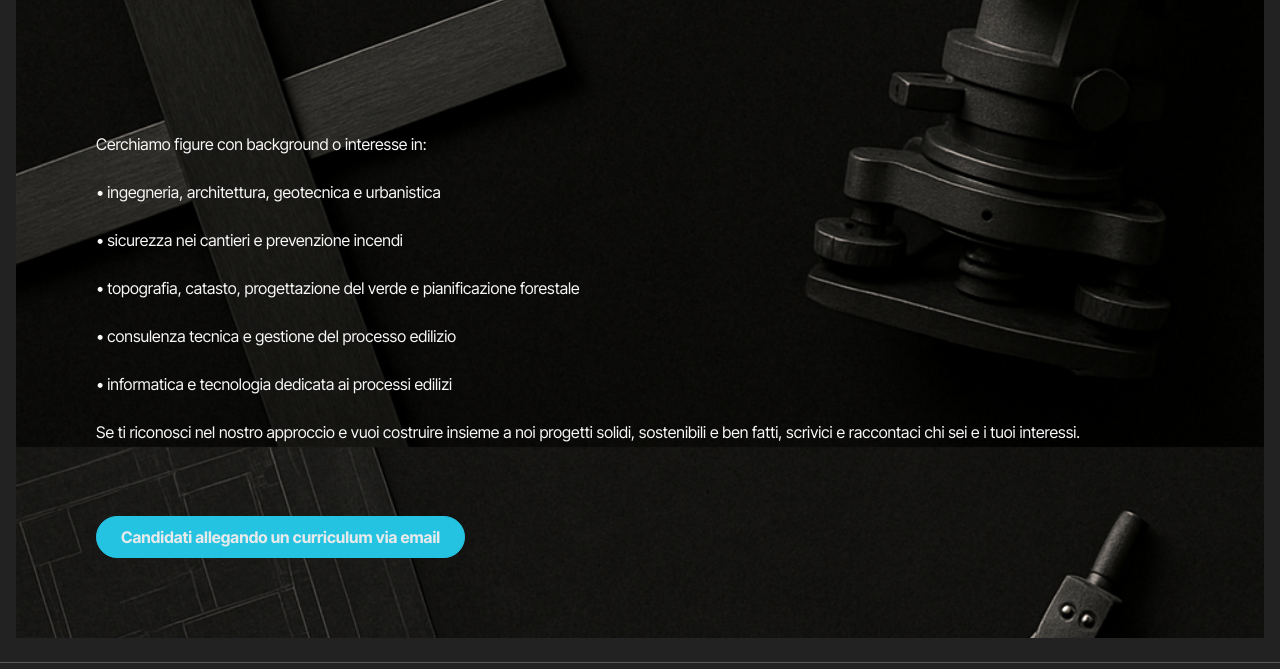
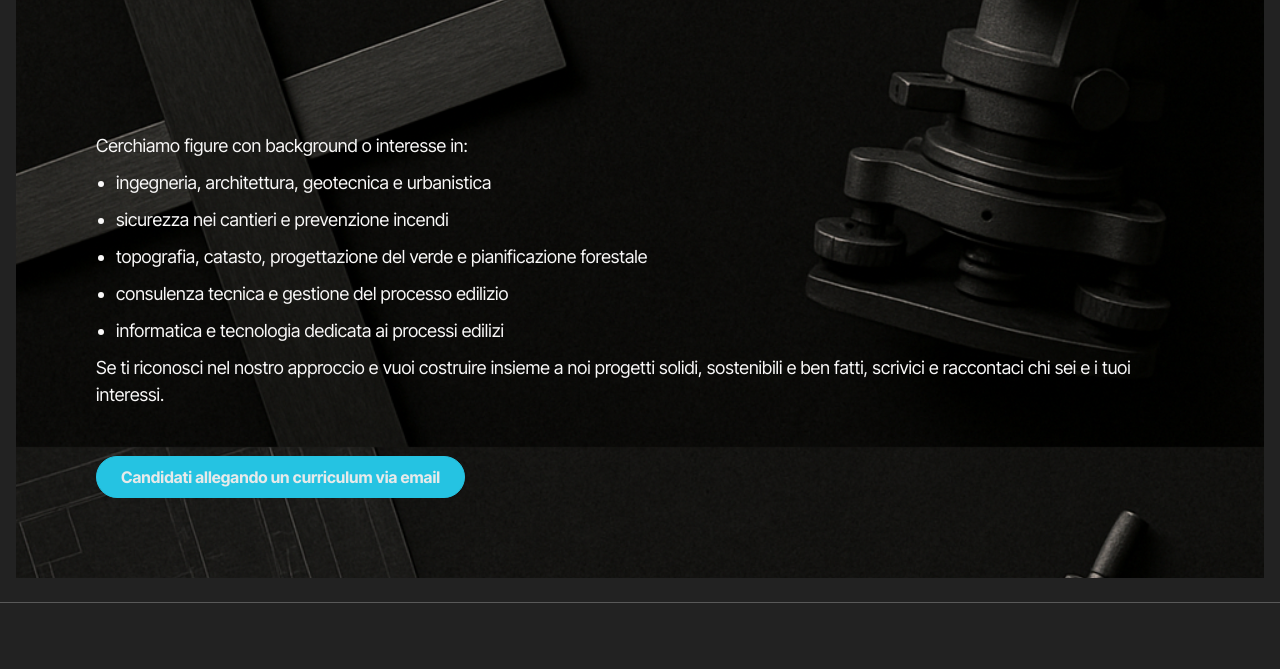
Before and after one commit to michelealberti/StudioSfera, a React app: page index.html in a window 1280 px wide. Shown: the part 4900-5569 px from the top of the page. Built offline with nearby package versions, Linux system fonts and the light colour scheme; a web font is replaced by a local one.

Commit message:
Ssitemato elenco puntato

```diff
--- a/index.html
+++ b/index.html
@@ -1223,50 +1223,25 @@
                         <div class="features1-layout251 thq-section-padding">
                             <div class="features1-max-width thq-section-max-width">
                                 <div class="thq-flex-row features1-section-title">
-                                    <span class="thq-body-small">
+                                    <span class="thq-body-large">
                                         <fragment class="opportunita-carriera-fragment9">
                                             <span class="opportunita-carriera-text39">
-                                                <span>
+                                                <p>
                                                     Cerchiamo figure con background o interesse in:
-                                                </span>
-                                                <br />
-                                                <br />
-                                                <span>
-                                                    • ingegneria, architettura, geotecnica e urbanistica
-                                                </span>
-                                                <br />
-                                                <br />
-                                                <span>
-                                                    • sicurezza nei cantieri e prevenzione incendi
-                                                </span>
-                                                <br />
-                                                <br />
-                                                <span>
-                                                    • topografia, catasto, progettazione del verde e
-                                                    pianificazione forestale
-                                                </span>
-                                                <br />
-                                                <br />
-                                                <span>
-                                                    • consulenza tecnica e gestione del processo
-                                                    edilizio
-                                                </span>
-                                                <br />
-                                                <br />
-                                                <span>
-                                                    • informatica e tecnologia dedicata ai processi
-                                                    edilizi
-                                                </span>
-                                                <br />
-                                                <br />
-                                                <span>
-                                                    Se ti riconosci nel nostro approccio e vuoi
-                                                    costruire insieme a noi progetti solidi, sostenibili
-                                                    e ben fatti, scrivici e raccontaci chi sei e i tuoi
-                                                    interessi.
-                                                </span>
-                                                <br />
-                                                <br />
+                                                </p>
+
+                                                <ul style="list-style-type: disc; margin-left: 20px; margin-top: 10px; margin-bottom: 10px;">
+                                                    <li style="margin-bottom: 10px;">ingegneria, architettura, geotecnica e urbanistica</li>
+                                                    <li style="margin-bottom: 10px;">sicurezza nei cantieri e prevenzione incendi</li>
+                                                    <li style="margin-bottom: 10px;">topografia, catasto, progettazione del verde e pianificazione forestale</li>
+                                                    <li style="margin-bottom: 10px;">consulenza tecnica e gestione del processo edilizio</li>
+                                                    <li style="margin-bottom: 10px;">informatica e tecnologia dedicata ai processi edilizi</li>
+                                                </ul>
+
+                                                <p>
+                                                    Se ti riconosci nel nostro approccio e vuoi costruire insieme a noi progetti solidi, sostenibili
+                                                    e ben fatti, scrivici e raccontaci chi sei e i tuoi interessi.
+                                                </p>
                                             </span>
                                         </fragment>
                                     </span>
```
